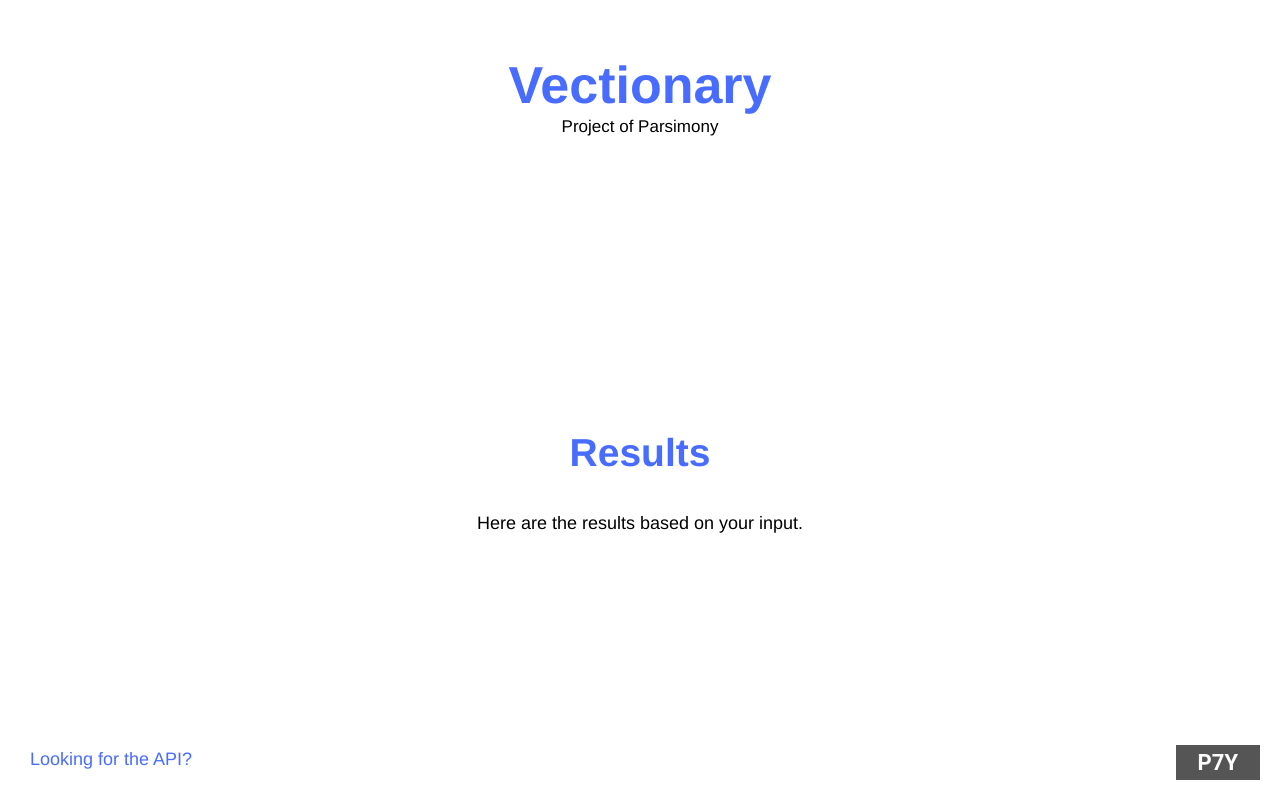
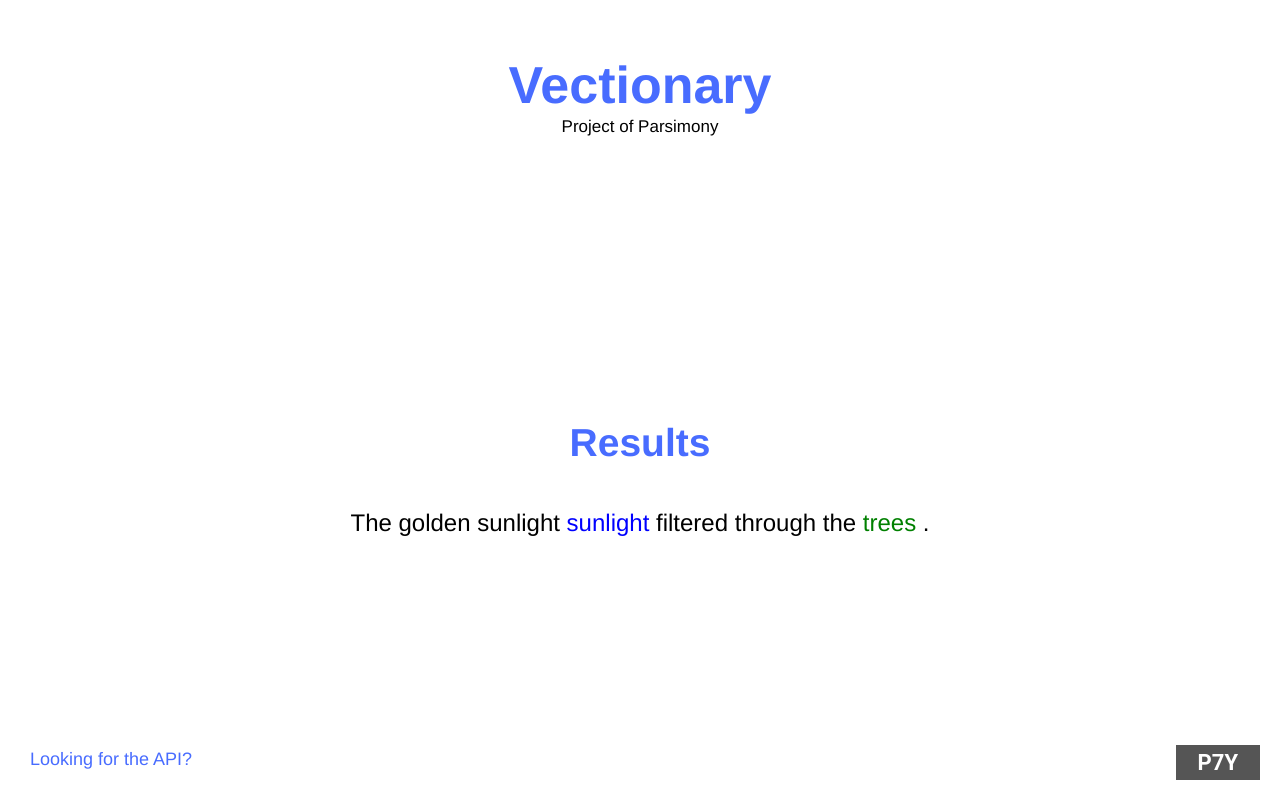
Before and after one commit to SD-2024-CS11/Vectionary-App, a React (Create React App) app in the folder vectionary-app/: page /results in a window 1280 px wide. Built offline with nearby package versions, Linux system fonts and the light colour scheme.

Commit message:
added hard-coded sentence with some colors

```diff
--- a/vectionary-app/src/Results.js
+++ b/vectionary-app/src/Results.js
@@ -16,8 +16,12 @@ function Results() {
           marginTop: '150px'
         }}>
           <h2 style={{ marginBottom: '20px' }}>Results</h2>
-          <p style={{ textAlign: 'center', fontSize: '18px', color: 'black' }}>
-            Here are the results based on your input.
+          <p style={{ textAlign: 'center', fontSize: '24px', color: 'black' }}>
+            {/* Sentence with color-coded nouns */}
+            The golden sunlight
+            <span style={{ color: 'blue' }}> sunlight </span>
+            filtered through the
+            <span style={{ color: 'green' }}> trees </span>.
           </p>
         </div>
 
```
